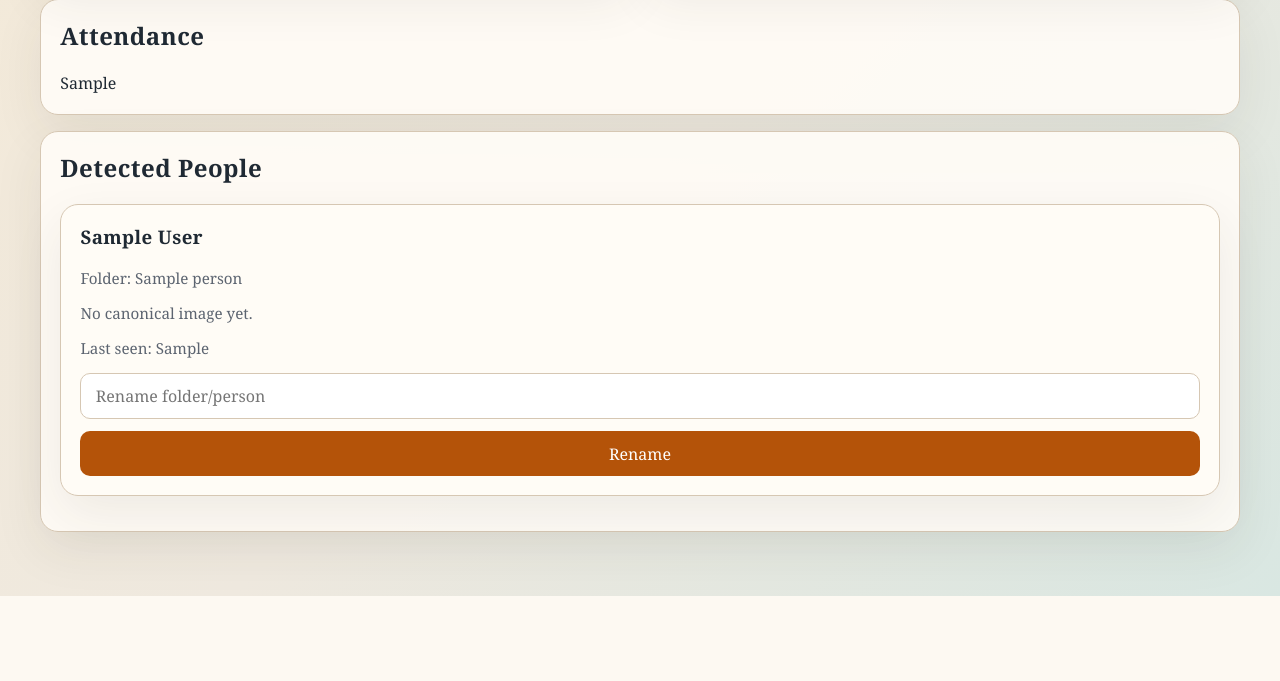
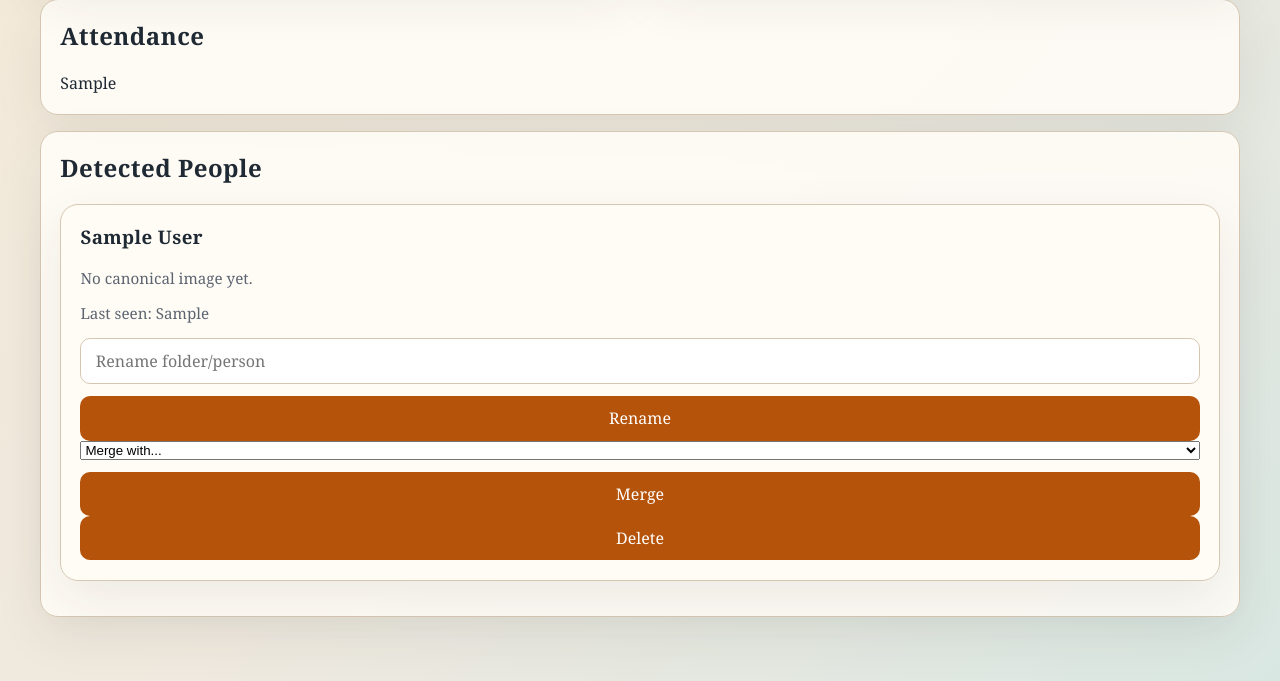
Before and after one commit to LindleyWerner/presence-face-detection, a Flask app: template templates/project.html in a window 1280 px wide. Shown: the part 458-1139 px from the top of the page. Before the commit the page ends 1054 px from the top, so only its background shows below. Run offline with Flask 3, Linux system fonts and the light colour scheme; the template is opened without the code that fills it: most values are stand-ins (such as "Sample title", 1, 10 or a date in 2020).

Commit message:
Merge and delete features to the web app

```diff
--- a/app.py
+++ b/app.py
@@ -118,6 +118,33 @@ def create_app(root_directory: str | None = None) -> Flask:
             flash(f"Rename failed: {exc}", "error")
         return redirect(url_for("view_project", project_name=project_name))
 
+    @app.post("/projects/<project_name>/merge")
+    def merge_person(project_name: str):
+        source_name = request.form.get("source_name", "").strip()
+        target_name = request.form.get("target_name", "").strip()
+        if not source_name or not target_name:
+            flash("Both source and target people are required.", "error")
+            return redirect(url_for("view_project", project_name=project_name))
+        try:
+            processor.merge_people(app.config["ROOT_PROJECTS"], project_name, target_name, source_name)
+            flash(f"Merged {source_name} into {target_name}.", "success")
+        except Exception as exc:
+            flash(f"Merge failed: {exc}", "error")
+        return redirect(url_for("view_project", project_name=project_name))
+
+    @app.post("/projects/<project_name>/delete")
+    def delete_person(project_name: str):
+        person_name = request.form.get("person_name", "").strip()
+        if not person_name:
+            flash("Person name is required.", "error")
+            return redirect(url_for("view_project", project_name=project_name))
+        try:
+            processor.delete_person(app.config["ROOT_PROJECTS"], project_name, person_name)
+            flash(f"Deleted {person_name}.", "success")
+        except Exception as exc:
+            flash(f"Delete failed: {exc}", "error")
+        return redirect(url_for("view_project", project_name=project_name))
+
     @app.get("/projects/<project_name>/people/<person_name>/image/<filename>")
     def person_image(project_name: str, person_name: str, filename: str):
         paths = build_project_paths(app.config["ROOT_PROJECTS"], project_name, DEFAULT_SETTINGS)
--- a/attendance.py
+++ b/attendance.py
@@ -41,6 +41,12 @@ class AttendanceManager:
             frame.loc[frame["Name"] == old_name, "Name"] = new_name
             self.save(frame)
 
+    def delete_person(self, person_name: str) -> None:
+        frame = self.load()
+        if person_name in frame["Name"].values:
+            frame = frame.loc[frame["Name"] != person_name].reset_index(drop=True)
+            self.save(frame)
+
     def merge_people(self, target_name: str, source_name: str) -> None:
         frame = self.load()
         if target_name not in frame["Name"].values:
--- a/templates/project.html
+++ b/templates/project.html
@@ -42,7 +42,6 @@
             {% for person in people %}
                 <div class="person-card panel">
                     <h3>{{ person.display_name }}</h3>
-                    <p class="muted">Folder: {{ person.name }}</p>
                     {% if person.canonical_exists %}
                         <img src="{{ url_for('person_image', project_name=project_name, person_name=person.name, filename='canonical.jpg') }}" alt="{{ person.name }}">
                     {% else %}
@@ -54,6 +53,22 @@
                         <input type="text" name="new_name" placeholder="Rename folder/person" required>
                         <button type="submit">Rename</button>
                     </form>
+                    <form method="post" action="{{ url_for('merge_person', project_name=project_name) }}" onsubmit="return confirm('Merge {{ person.display_name }} into the selected person? This cannot be undone automatically.');">
+                        <input type="hidden" name="source_name" value="{{ person.name }}">
+                        <select name="target_name" required>
+                            <option value="">Merge with...</option>
+                            {% for candidate in people %}
+                                {% if candidate.name != person.name %}
+                                    <option value="{{ candidate.name }}">{{ candidate.display_name }}</option>
+                                {% endif %}
+                            {% endfor %}
+                        </select>
+                        <button type="submit">Merge</button>
+                    </form>
+                    <form method="post" action="{{ url_for('delete_person', project_name=project_name) }}" onsubmit="return confirm('Delete {{ person.display_name }} and remove all related attendance data? This cannot be undone.');">
+                        <input type="hidden" name="person_name" value="{{ person.name }}">
+                        <button type="submit">Delete</button>
+                    </form>
                 </div>
             {% endfor %}
         </div>
```
Also changed, not shown: processor.py (+11 -0 lines), tests/test_processor.py (+11 -0 lines), tests/test_web.py (+22 -0 lines).
